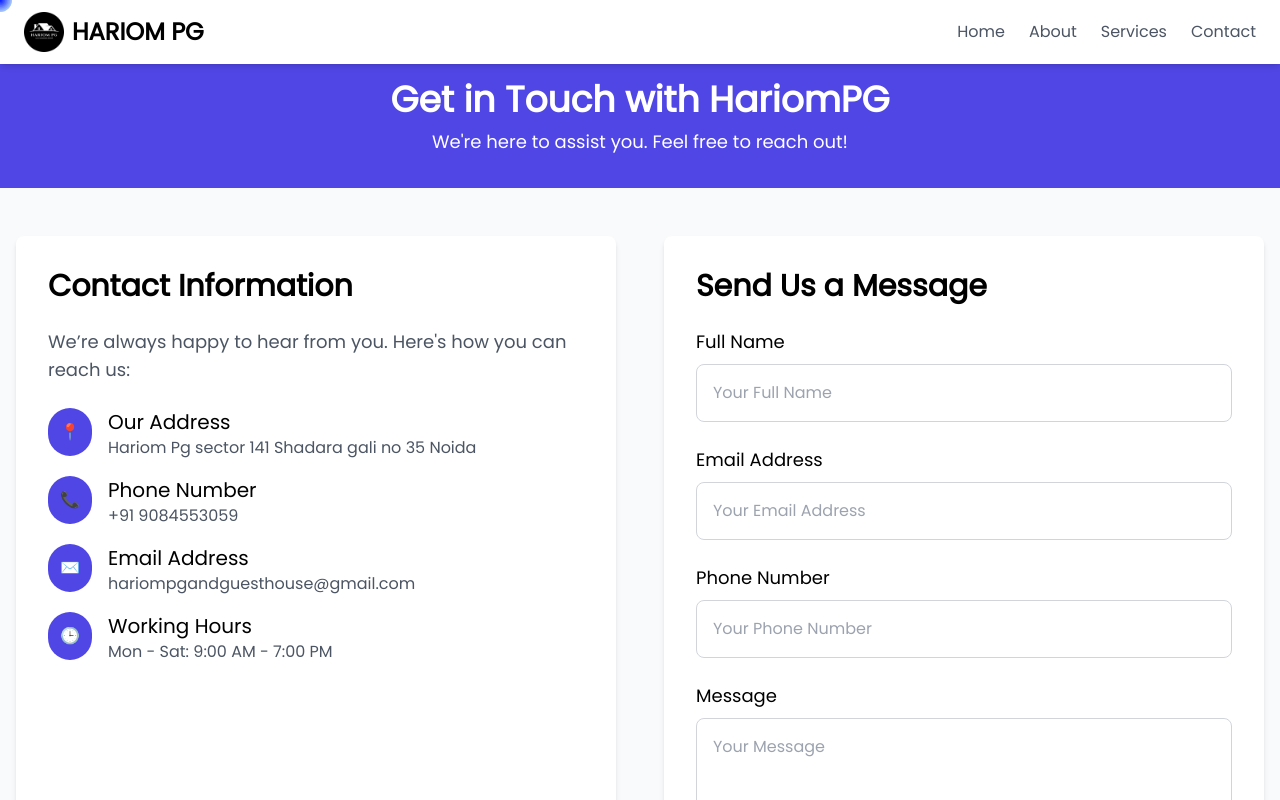
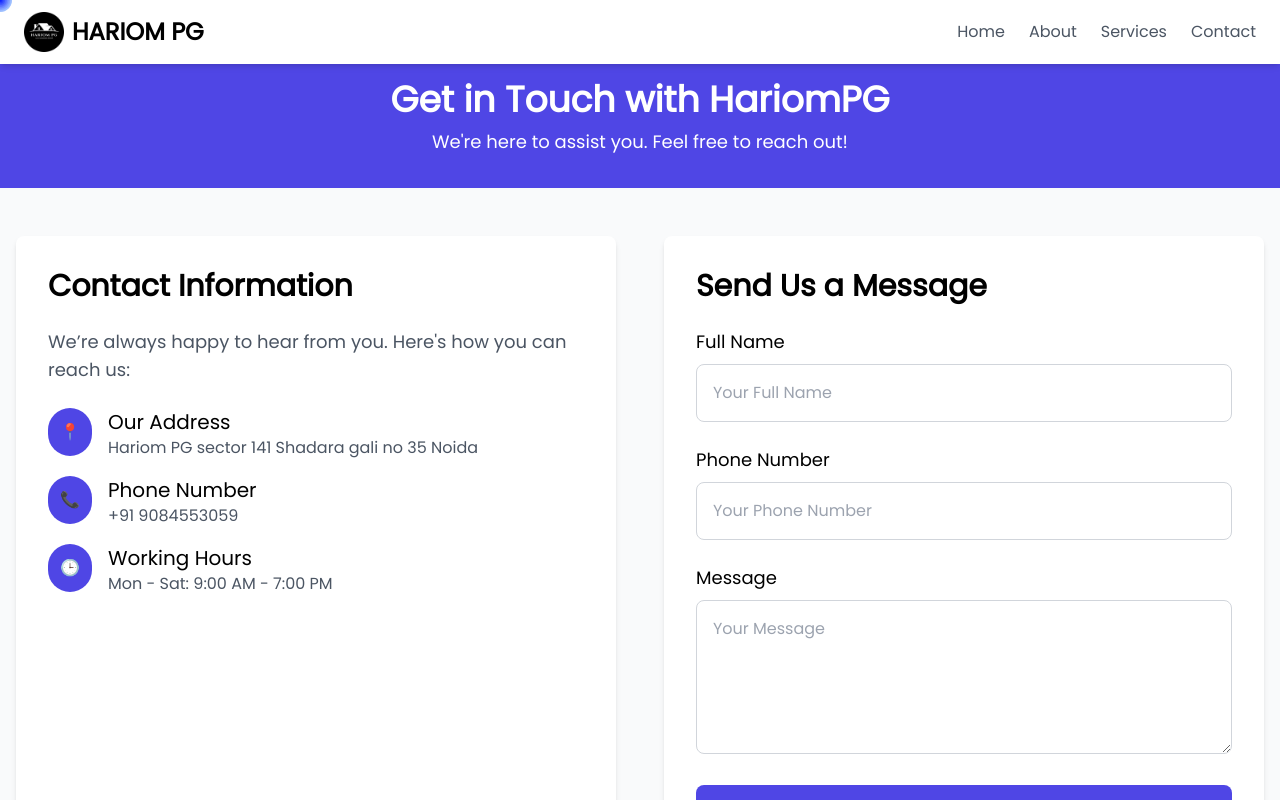
Before and after one commit to HarshAgnihotri9/HariomPgWeb, a React (Vite) app: page /contact in a window 1280 px wide. Shown: the top 800 px of the page. Built offline with nearby package versions, Linux system fonts and the light colour scheme.

Commit message:
Minor changes

```diff
--- a/src/components/ContactPage.jsx
+++ b/src/components/ContactPage.jsx
@@ -1,6 +1,55 @@
-import React from 'react';
+import React, { useState } from 'react';
 
 const ContactPage = () => {
+  const [formData, setFormData] = useState({
+    name: '',
+    phone: '',
+    message: '',
+  });
+
+  const [error, setError] = useState(null);
+  const [successMessage, setSuccessMessage] = useState('');
+
+  // Update form data on input change
+  const handleChange = (e) => {
+    setFormData({ ...formData, [e.target.name]: e.target.value });
+  };
+
+  // Handle form submission
+  const handleSubmit = async (e) => {
+    e.preventDefault();
+    setError(null); // Reset error state
+    setSuccessMessage(''); // Reset success message
+
+    try {
+      const response = await fetch('https://backend-production-b2d6.up.railway.app/api/user/EnquiryDetails', {
+        method: 'POST',
+        headers: {
+          'Content-Type': 'application/json',
+        },
+        body: JSON.stringify(formData),
+      });
+
+      if (!response.ok) {
+        throw new Error('Network response was not ok');
+      }
+
+      const data = await response.json();
+      console.log(data);
+      setSuccessMessage('Message sent successfully!');
+      // Reset the form
+      alert("Thank you for sending us message. We will get you back")
+      setFormData({
+        name: '',
+        phone: '',
+        message: '',
+      });
+    } catch (error) {
+      console.error('Error submitting the contact form', error);
+      setError('There was an error sending your message.');
+    }
+  };
+
   return (
     <div className="bg-gray-50 min-h-screen mt-12">
       {/* Header Section */}
@@ -28,7 +77,7 @@
                 </span>
                 <div>
                   <h3 className="text-xl font-medium">Our Address</h3>
-                  <p className="text-gray-600"> Hariom Pg sector 141 Shadara gali no 35 Noida </p>
+                  <p className="text-gray-600">Hariom PG sector 141 Shadara gali no 35 Noida</p>
                 </div>
               </li>
               <li className="flex items-start">
@@ -38,15 +87,6 @@
                 <div>
                   <h3 className="text-xl font-medium">Phone Number</h3>
                   <p className="text-gray-600">+91 9084553059</p>
-                </div>
-              </li>
-              <li className="flex items-start">
-                <span className="bg-indigo-600 text-white p-3 rounded-full mr-4">
-                  ✉️
-                </span>
-                <div>
-                  <h3 className="text-xl font-medium">Email Address</h3>
-                  <p className="text-gray-600">hariompgandguesthouse@gmail.com</p>
                 </div>
               </li>
               <li className="flex items-start">
@@ -64,7 +104,8 @@
           {/* Contact Form */}
           <div className="bg-white shadow-md rounded-lg p-8">
             <h2 className="text-3xl font-semibold mb-6">Send Us a Message</h2>
-            <form className="space-y-6">
+            {error && <p className="text-red-600 mb-4">{error}</p>}
+            <form className="space-y-6" onSubmit={handleSubmit}>
               <div>
                 <label className="block text-lg font-medium mb-2" htmlFor="name">
                   Full Name
@@ -73,19 +114,10 @@
                   className="w-full p-4 border border-gray-300 rounded-lg focus:ring-2 focus:ring-indigo-500"
                   type="text"
                   id="name"
+                  name="name"
+                  value={formData.name}
+                  onChange={handleChange}
                   placeholder="Your Full Name"
-                  required
-                />
-              </div>
-              <div>
-                <label className="block text-lg font-medium mb-2" htmlFor="email">
-                  Email Address
-                </label>
-                <input
-                  className="w-full p-4 border border-gray-300 rounded-lg focus:ring-2 focus:ring-indigo-500"
-                  type="email"
-                  id="email"
-                  placeholder="Your Email Address"
                   required
                 />
               </div>
@@ -97,9 +129,12 @@
                   className="w-full p-4 border border-gray-300 rounded-lg focus:ring-2 focus:ring-indigo-500"
                   type="tel"
                   id="phone"
+                  name="phone"
+                  value={formData.phone}
+                  onChange={handleChange}
                   placeholder="Your Phone Number"
                   required
-                />
+                  />
               </div>
               <div>
                 <label className="block text-lg font-medium mb-2" htmlFor="message">
@@ -108,11 +143,15 @@
                 <textarea
                   className="w-full p-4 border border-gray-300 rounded-lg focus:ring-2 focus:ring-indigo-500"
                   id="message"
+                  name="message"
+                  value={formData.message}
+                  onChange={handleChange}
                   rows="5"
                   placeholder="Your Message"
                   required
-                ></textarea>
+                  ></textarea>
               </div>
+              {successMessage && <p className="text-green-600 mb-4">{successMessage}</p>}
               <button
                 type="submit"
                 className="w-full bg-indigo-600 text-white py-3 rounded-lg text-lg font-medium hover:bg-indigo-700 transition duration-300"
@@ -139,11 +178,6 @@
           </div>
         </div>
       </main>
-
-      {/* Footer */}
-      {/* <footer className="bg-indigo-600 text-white py-6 text-center">
-        <p>&copy; 2024 HariomPG. All rights reserved.</p>
-      </footer> */}
     </div>
   );
 };
--- a/src/components/EnquiryForm.jsx
+++ b/src/components/EnquiryForm.jsx
@@ -20,7 +20,7 @@
 
     try {
       // Correctly formatted URL
-      const response = await fetch('http://192.168.14.17:3001/api/user/EnquiryDetails', {
+      const response = await fetch('https://backend-production-b2d6.up.railway.app/api/user/EnquiryDetails', {
         method: 'POST',
         headers: {
           'Content-Type': 'application/json',
```
